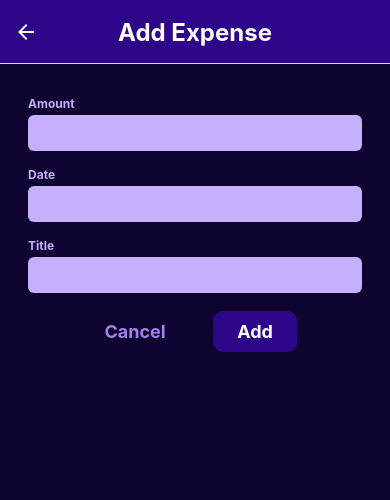
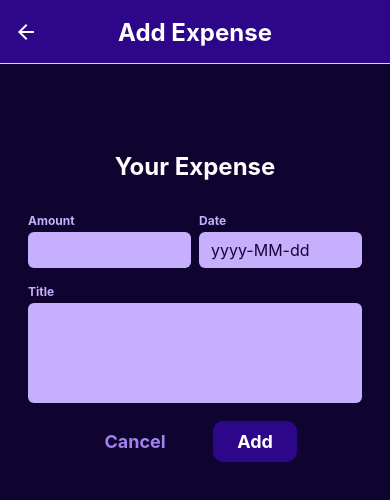
Before and after one commit to KayKay1992/React_Native_Course, a React Native app: screen /ManageExpenses in a window 390 px wide. Shown: the top 500 px of the page. Built offline with nearby package versions, Linux system fonts and the light colour scheme.

Commit message:
Setting the expense form layout

```diff
--- a/components/manageExpense/ExpenseForm.js
+++ b/components/manageExpense/ExpenseForm.js
@@ -1,4 +1,4 @@
-import {  View,  } from "react-native";
+import {  StyleSheet, Text, View,  } from "react-native";
 import Input from "./Input";
 
 
@@ -7,18 +7,23 @@
 
     }
   return (
-  <View>
-    <Input label='Amount' TextInputConfig={{
+  <View style={styles.formStyle
+
+  }>
+    <Text style={styles.title}>Your Expense</Text>
+    <View style={styles.inputsRow}>
+    <Input style={styles.rowInput} label='Amount' textInputConfig={{
         keyboardType: 'decimal-pad',
         onChangeText: amountChangeHandler
 
     }} />
-    <Input label='Date' TextInputConfig={{
+    <Input style={styles.rowInput} label='Date' textInputConfig={{
         placeholder: 'yyyy-MM-dd',
         maxLength: 10,
         onChangeDate: ()=>{}
     }}/>
-    <Input  label='Title' TextInputConfig={{
+    </View>
+    <Input  label='Title' textInputConfig={{
         multiline: true,
         // numberOfLines: 3,
         // autoCorrect: false,
@@ -27,3 +32,24 @@
   </View>
   )
 }
+
+const styles = StyleSheet.create({
+    // your styles here
+    formStyle: {
+        marginTop: 40,
+    },
+    title: {
+        fontSize: 24,
+        fontWeight: 'bold',
+        color: 'white',
+        marginVertical: 24,
+        textAlign: 'center',
+    },
+    inputsRow: {
+        flexDirection: 'row',
+        justifyContent:'space-between',
+    },
+    rowInput: {
+        flex: 1,
+    },
+ });
--- a/components/manageExpense/Input.js
+++ b/components/manageExpense/Input.js
@@ -2,13 +2,13 @@
 import { GlobalStyles } from "../../constants/styles";
 
 
-export default function Input({label, textInputConfig}) {
+export default function Input({label, style, textInputConfig}) {
     const inputStyle = [styles.input]
     if ( textInputConfig && textInputConfig.multiline){
         inputStyle.push(styles.inputMultiline)
     }
   return (
-     <View style={styles.inputContainer}>
+     <View style={[styles.inputContainer, style]}>
          {/* Input component */}
          <Text style={styles.label}>{label}</Text>
          {/* Input field */}
```
